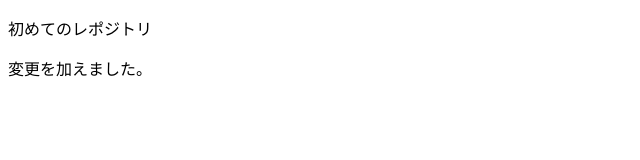
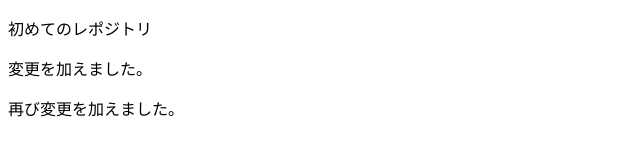
Before and after one commit to yuhiraga/first-git-repo, a website: page index.html in a window 1280 px wide. Shown: the whole page, without its empty margins (0-640 px from the left). Drawn offline with Linux system fonts and the light colour scheme.

Commit message:
4. index.html再度変更

```diff
--- a/index.html
+++ b/index.html
@@ -7,5 +7,6 @@
     <body>
         <p>初めてのレポジトリ</p>
         <p>変更を加えました。</p>
+        <p>再び変更を加えました。</p>
     </body>
 </html>
```
